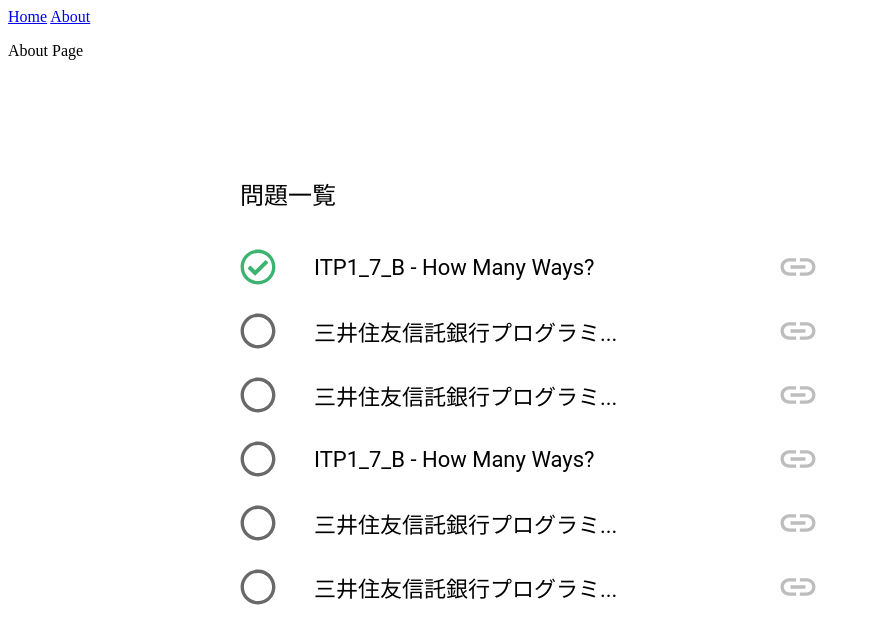
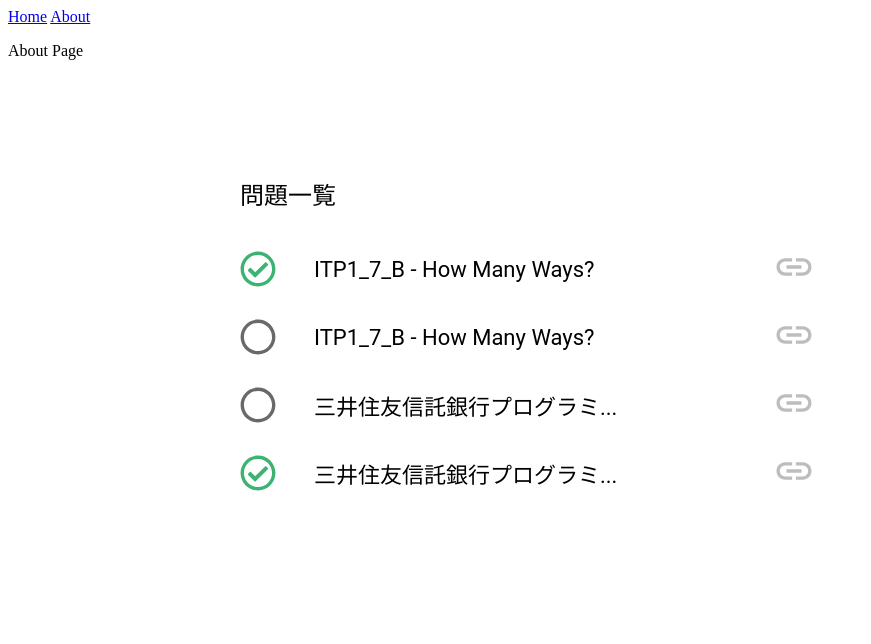
Before and after one commit to penicillin0/devotion, a Next.js app: page /about in a window 1280 px wide. Shown: the top 644 px of the page, without its empty margins (0-871 px from the left). Built offline with nearby package versions, Linux system fonts and the light colour scheme.

Commit message:
add: map loop

```diff
--- a/src/components/ProblemItemList.tsx
+++ b/src/components/ProblemItemList.tsx
@@ -5,40 +5,42 @@ import { FaRegCheckCircle, FaRegCircle } from "react-icons/fa";
 
 type Props = {};
 
+const problems = [
+  {
+    isSolved: true,
+    name: "ITP1_7_B - How Many Ways?",
+    link: "http://judge.u-aizu.ac.jp/onlinejudge/description.jsp?id=ITP1_7_B&lang=ja",
+  },
+  {
+    isSolved: false,
+    name: "ITP1_7_B - How Many Ways?",
+    link: "http://judge.u-aizu.ac.jp/onlinejudge/description.jsp?id=ITP1_7_B&lang=ja",
+  },
+  {
+    isSolved: false,
+    name: "三井住友信託銀行プログラミ...",
+    link: "https://atcoder.jp/contests/sumitrust2019/tasks/sumitb2019_d",
+  },
+  {
+    isSolved: true,
+    name: "三井住友信託銀行プログラミ...",
+    link: "https://atcoder.jp/contests/sumitrust2019/tasks/sumitb2019_d",
+  },
+];
+
 const ProblemItemList: React.FC<Props> = (props) => {
   return (
     <Base>
       <ProblemMenu>問題一覧</ProblemMenu>
-      <ProblemItem>
-        <CheckCircleIcon color="mediumseagreen"></CheckCircleIcon>
-        <ProblemItemTitle>ITP1_7_B - How Many Ways?</ProblemItemTitle>
-        <LinkIcon></LinkIcon>
-      </ProblemItem>
-      <ProblemItem>
-        <EmptyCircleIcon color="dimgray"></EmptyCircleIcon>
-        <ProblemItemTitle>三井住友信託銀行プログラミ...</ProblemItemTitle>
-        <LinkIcon></LinkIcon>
-      </ProblemItem>
-      <ProblemItem>
-        <EmptyCircleIcon color="dimgray"></EmptyCircleIcon>
-        <ProblemItemTitle>三井住友信託銀行プログラミ...</ProblemItemTitle>
-        <LinkIcon></LinkIcon>
-      </ProblemItem>
-      <ProblemItem>
-        <EmptyCircleIcon color="dimgray"></EmptyCircleIcon>
-        <ProblemItemTitle>ITP1_7_B - How Many Ways?</ProblemItemTitle>
-        <LinkIcon></LinkIcon>
-      </ProblemItem>
-      <ProblemItem>
-        <EmptyCircleIcon color="dimgray"></EmptyCircleIcon>
-        <ProblemItemTitle>三井住友信託銀行プログラミ...</ProblemItemTitle>
-        <LinkIcon></LinkIcon>
-      </ProblemItem>
-      <ProblemItem>
-        <EmptyCircleIcon color="dimgray"></EmptyCircleIcon>
-        <ProblemItemTitle>三井住友信託銀行プログラミ...</ProblemItemTitle>
-        <LinkIcon></LinkIcon>
-      </ProblemItem>
+      {problems.map((problem) => (
+        <ProblemItem>
+          {problem.isSolved? <CheckCircleIcon color="mediumseagreen"></CheckCircleIcon> : <EmptyCircleIcon color="dimgray"></EmptyCircleIcon>}
+          <ProblemItemTitle>{problem.name}</ProblemItemTitle>
+          <a href={problem.link} target="_blank">
+            <LinkIcon></LinkIcon>
+          </a>
+        </ProblemItem>
+      ))}
     </Base>
   );
 };
@@ -78,8 +80,8 @@ const LinkIcon = styled(IoMdLink)`
   text-align: center;
   font-size: 40px;
   flex-basis: 48px;
-  color: #BDBDBD;
-  cursor:pointer;
+  color: #bdbdbd;
+  cursor: pointer;
   &:hover {
     color: #0b8aff;
   }
@@ -91,7 +93,7 @@ const ProblemItemTitle = styled.div`
   font-style: normal;
   font-size: 22px;
   font-family: "Roboto", sans-serif;
-  cursor:pointer;
+  cursor: pointer;
   &:hover {
     color: #0b8aff;
   }
```
